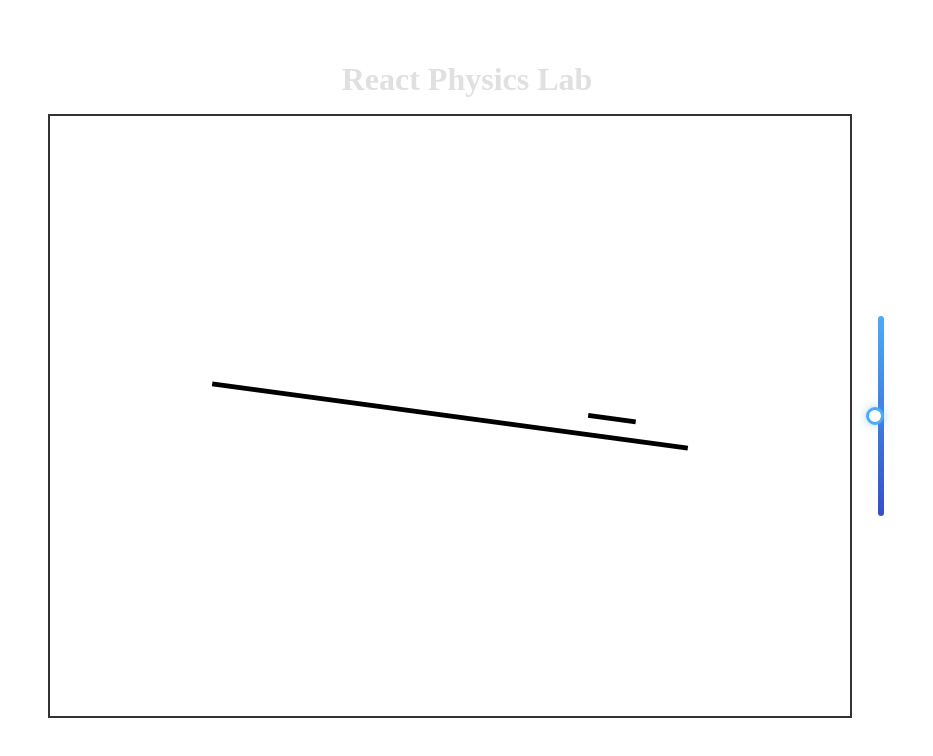
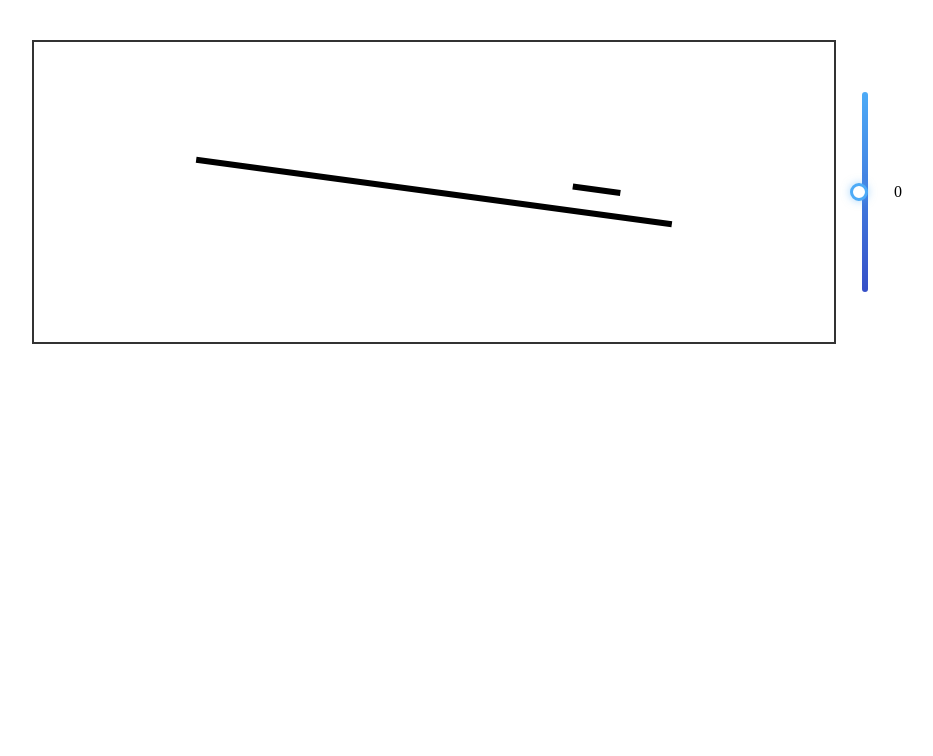
Before and after one commit to ponzu-4C9/react-physics-lab, a React (Vite) app: page / in a window 1280 px wide. Shown: the top 756 px of the page, without its empty margins (173-1106 px from the left). Built offline with nearby package versions, Linux system fonts and the light colour scheme.

Commit message:
feat: Implement aircraft pitch dynamics simulation with canvas rendering and elevator control.

```diff
--- a/src/App.tsx
+++ b/src/App.tsx
@@ -71,7 +71,7 @@ export default function App() {
       const W = canvas.width;
       const H = canvas.height;
       const bodyLen = W * 0.6;   // 機体の長さ（幅の60%）
-      const bodyH = H * 0.008;   // 機体の太さ
+      const bodyH = H * 0.02;   // 機体の太さ
       const elevLen = W * 0.06;  // エレベーターの長さ
       const elevH = bodyH;       // エレベーターの太さ
 
@@ -96,12 +96,11 @@ export default function App() {
 
   return (
     <div className="App">
-      <h1>React Physics Lab</h1>
       <div className="mainPanel">
         <canvas
           ref={canvasRef}
           width={800}
-          height={600}
+          height={300}
         />
         <input className='soujyukan'
           type="range"
@@ -110,6 +109,7 @@ export default function App() {
           defaultValue={0}
           onChange={(e) => { p.delta_e = Number(e.target.value) }}
         />
+        <p>{p.delta_e}</p>
       </div>
     </div>
   )
```
